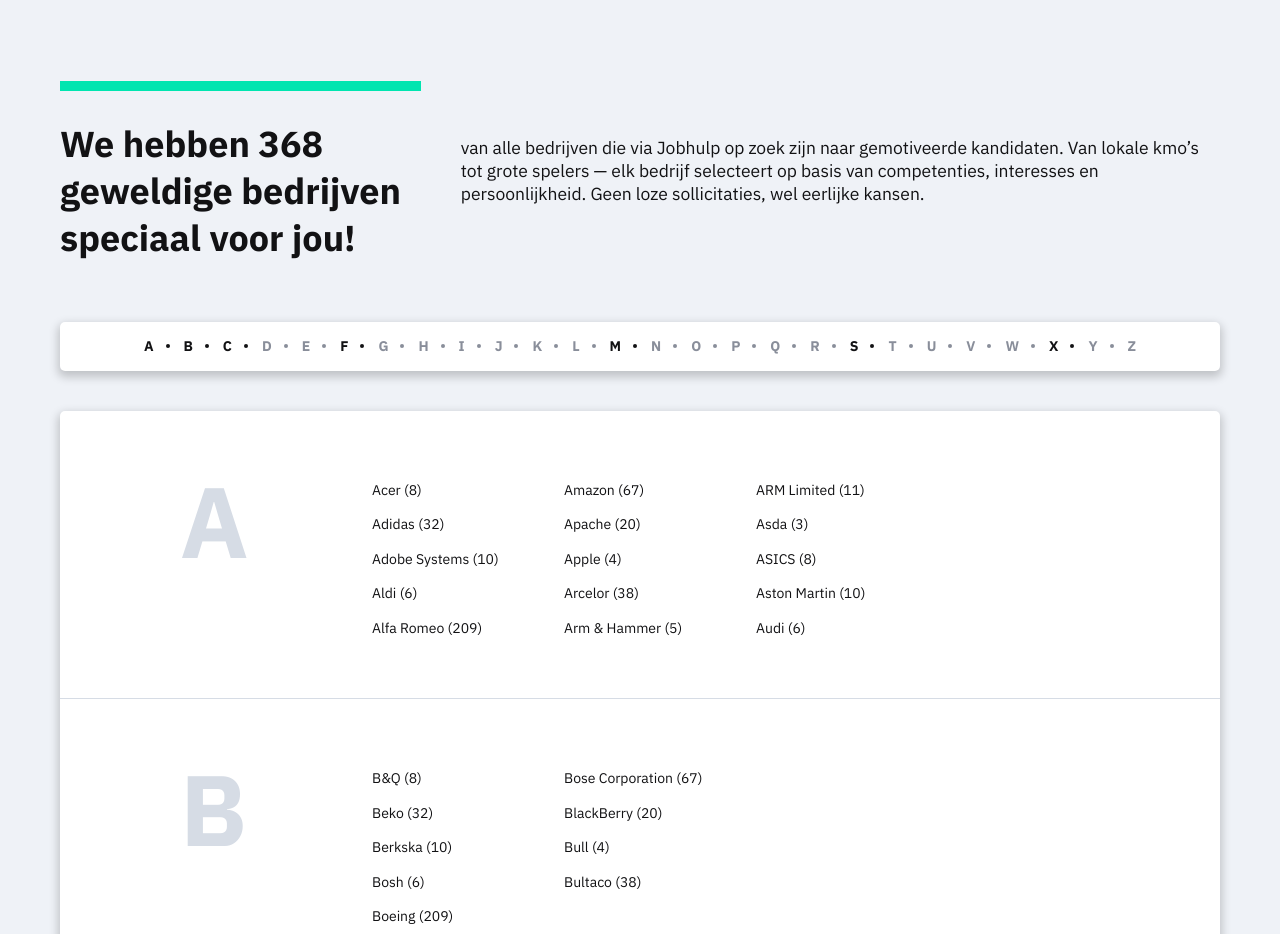
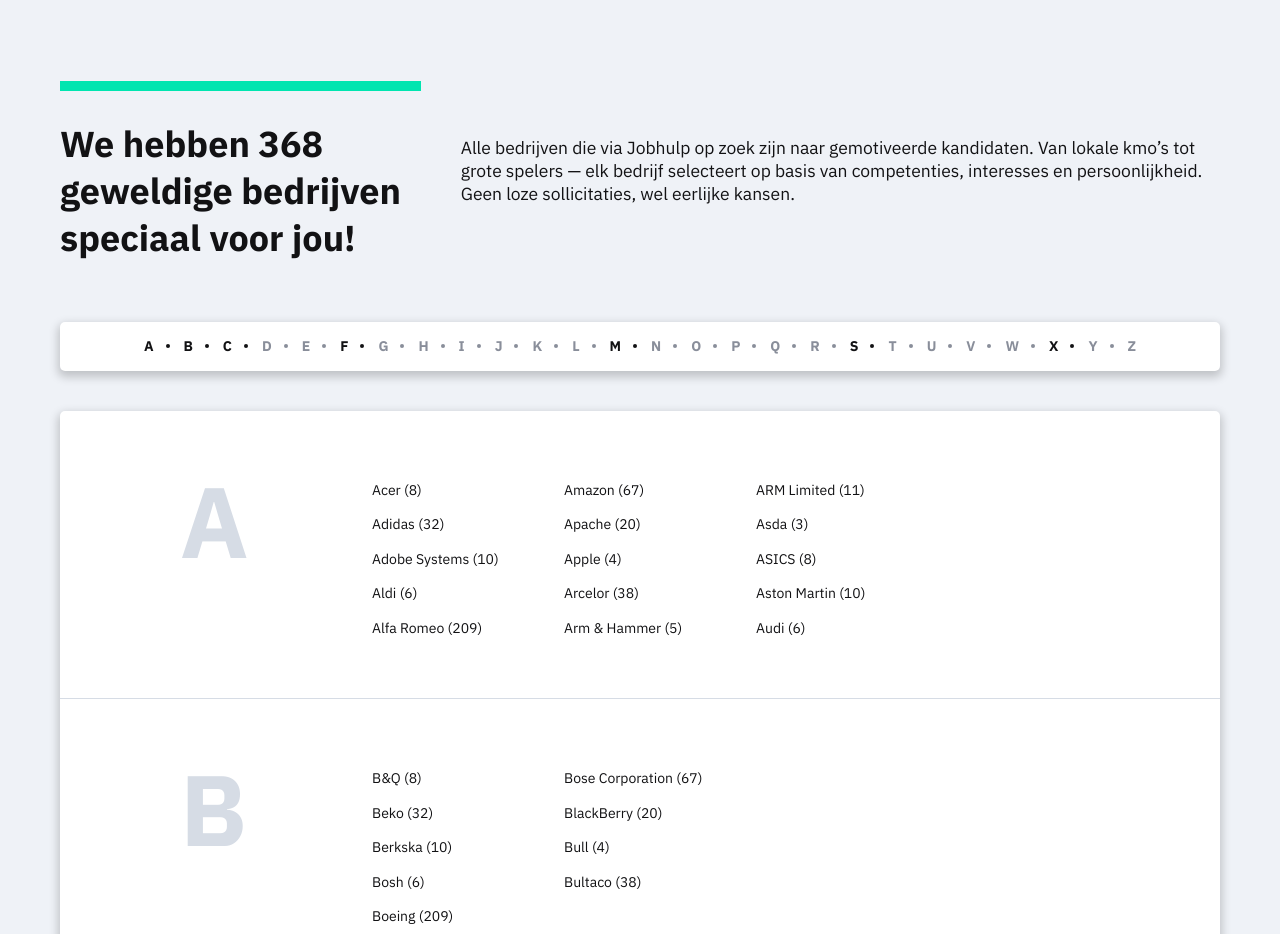
Before and after one commit to Jobhulp/Website, a Next.js app: page /employers/company-lists in a window 1280 px wide. Shown: the part 780-1714 px from the top of the page. Built offline with nearby package versions, Linux system fonts and the light colour scheme.

Commit message:
Update CompanyAlphabetList.tsx

```diff
--- a/src/components/employers/company-lists/CompanyAlphabetList.tsx
+++ b/src/components/employers/company-lists/CompanyAlphabetList.tsx
@@ -96,7 +96,7 @@
           <div className="col-lg-12 col-md-12 col-sm-12 col-xs-12">
             <header className="crumina-module crumina-heading heading--h2 heading--with-decoration heading--inline mb-0">
               <h2 className="heading-title">We hebben 368 geweldige bedrijven speciaal voor jou!</h2>
-              <div className="heading-text">van alle bedrijven die via Jobhulp op zoek zijn naar gemotiveerde kandidaten. Van lokale kmo’s tot grote spelers — elk bedrijf selecteert op basis van competenties, interesses en persoonlijkheid. Geen loze sollicitaties, wel eerlijke kansen.</div>
+              <div className="heading-text">Alle bedrijven die via Jobhulp op zoek zijn naar gemotiveerde kandidaten. Van lokale kmo’s tot grote spelers — elk bedrijf selecteert op basis van competenties, interesses en persoonlijkheid. Geen loze sollicitaties, wel eerlijke kansen.</div>
             </header>
           </div>
         </div>
```
